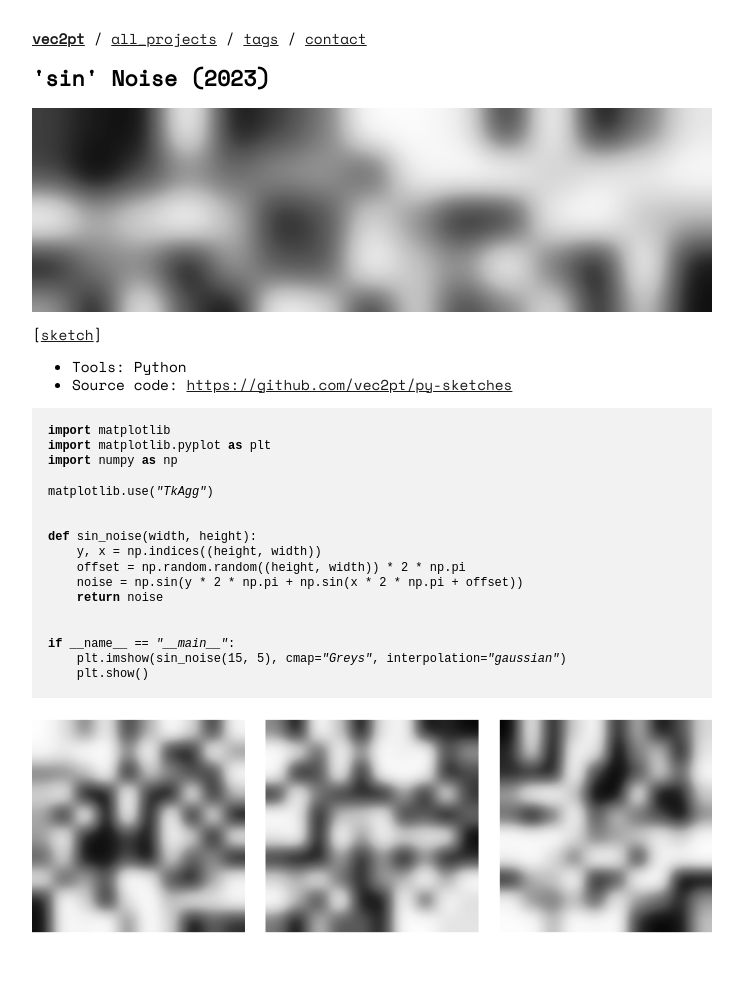
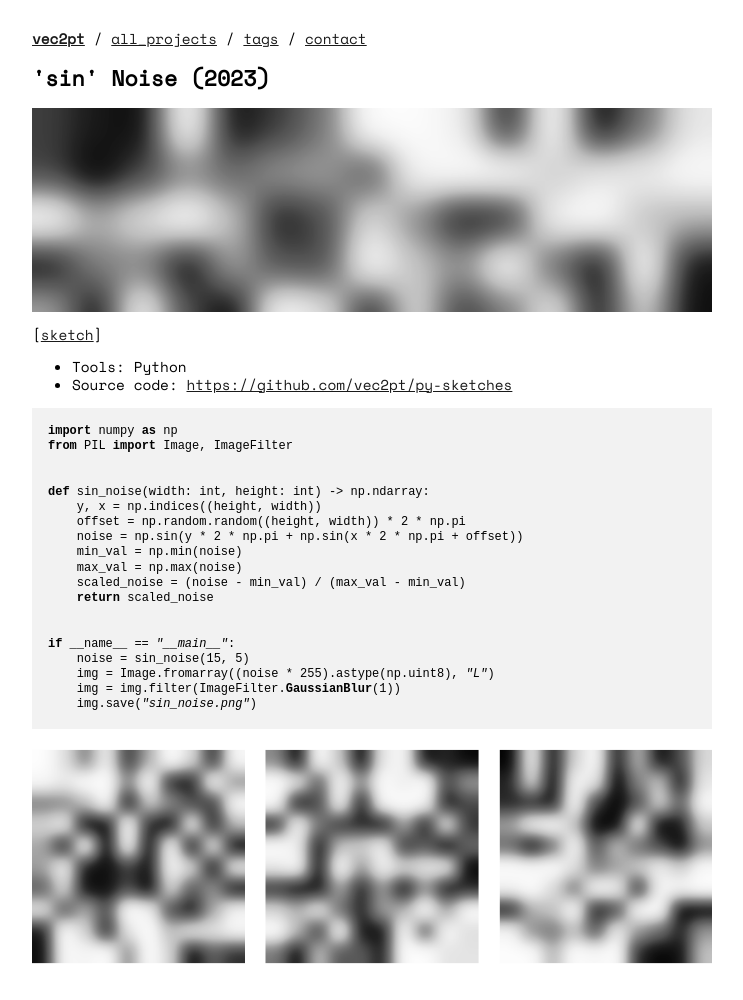
Before and after one commit to vec2pt/vec2pt.github.io, a Jekyll site: the page built from _posts/2023-11-07-sin-noise.md, in a window 1280 px wide. Shown: the whole page, without its empty margins (268-1011 px from the left). Built offline with Jekyll 4.4.1, drawn with Linux system fonts in a browser that asks for light colours; nearby versions of some CDN libraries; before the commit the page ends 970 px from its top, so only the background shows below that.

Commit message:
Code block update

````diff
--- a/_posts/2023-11-07-sin-noise.md
+++ b/_posts/2023-11-07-sin-noise.md
@@ -9,23 +9,25 @@ img: ../assets/images/sin-noise.png
 - Source code: [https://github.com/vec2pt/py-sketches](https://github.com/vec2pt/py-sketches)
 
 ```python
-import matplotlib
-import matplotlib.pyplot as plt
 import numpy as np
-
-matplotlib.use("TkAgg")
+from PIL import Image, ImageFilter
 
 
-def sin_noise(width, height):
+def sin_noise(width: int, height: int) -> np.ndarray:
     y, x = np.indices((height, width))
     offset = np.random.random((height, width)) * 2 * np.pi
     noise = np.sin(y * 2 * np.pi + np.sin(x * 2 * np.pi + offset))
-    return noise
+    min_val = np.min(noise)
+    max_val = np.max(noise)
+    scaled_noise = (noise - min_val) / (max_val - min_val)
+    return scaled_noise
 
 
 if __name__ == "__main__":
-    plt.imshow(sin_noise(15, 5), cmap="Greys", interpolation="gaussian")
-    plt.show()
+    noise = sin_noise(15, 5)
+    img = Image.fromarray((noise * 255).astype(np.uint8), "L")
+    img = img.filter(ImageFilter.GaussianBlur(1))
+    img.save("sin_noise.png")
 ```
 
 ![sin-noise1.png](../assets/images/sin-noise1.png)
````
Also changed, not shown: _posts/2020-09-13-sin-gradient.md (+10 -8 lines).
